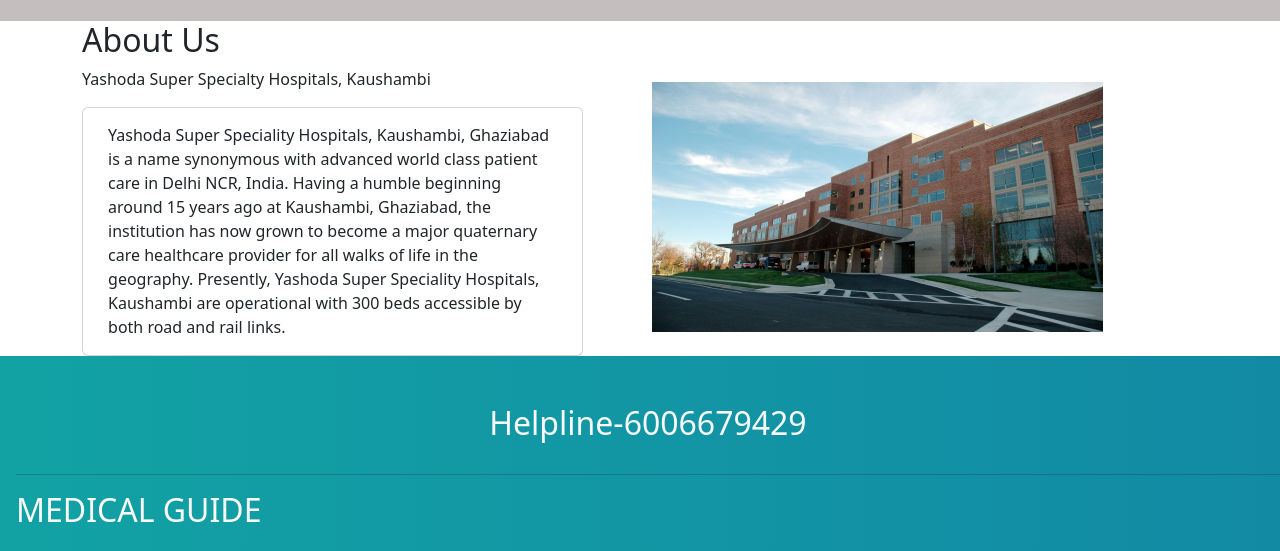
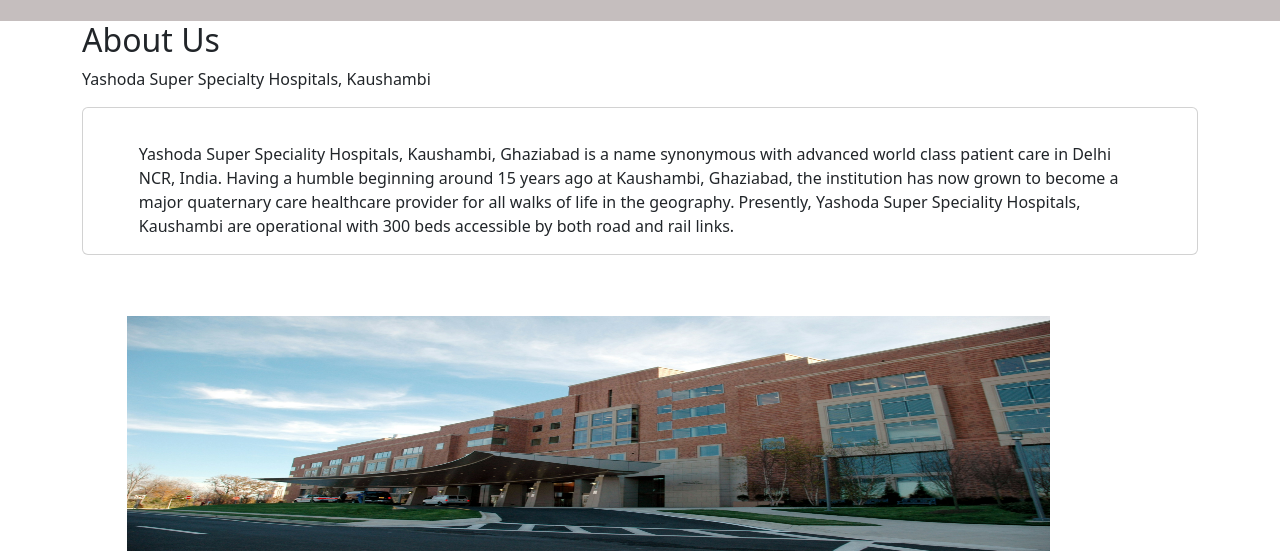
Before and after one commit to Mohammad-Arsalan09/SakamHospital, a plain HTML site: page Index.html in a window 1280 px wide. Shown: the part 3985-4536 px from the top of the page. Drawn offline with nearby package versions, Linux system fonts and the light colour scheme.

Commit message:
Update Index.html

```diff
--- a/Index.html
+++ b/Index.html
@@ -716,7 +716,7 @@
   <section class="aboutus">
     <div class="container">
       <div class="row">
-        <div class="col">
+        <div class="col col-sm-12">
           <div class="title">
             <h2>About Us</h2>
           </div>
@@ -729,7 +729,7 @@
             </p>
           </div>
         </div>
-        <div class="col my-3 imgabout">
+        <div class="col sm-12 my-3 imgabout">
           <img src="national-cancer-institute-1c8sj2IO2I4-unsplash.jpg" width="90%" height="250px">
         </div>
       </div>
```
